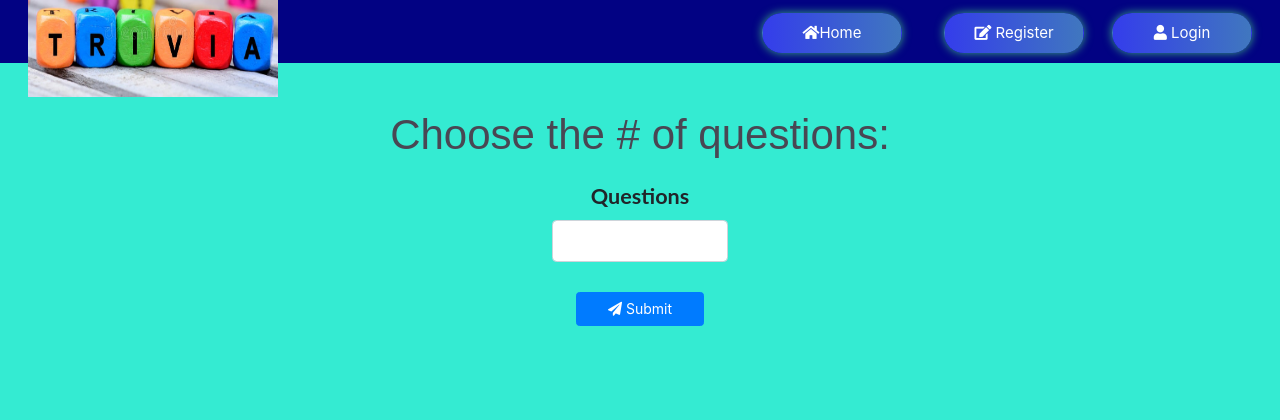
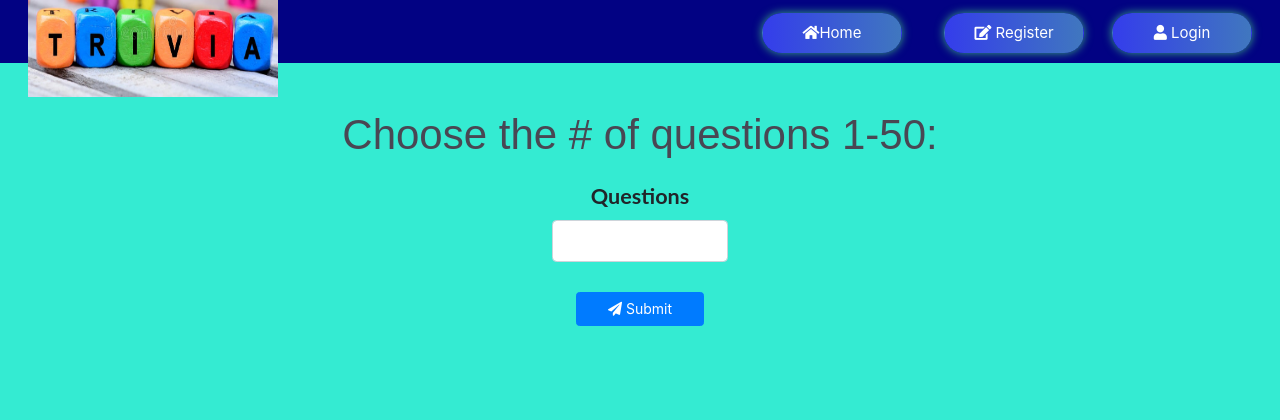
Before and after one commit to tatendachiduwa19/trivia, a Flask app: page /done in a window 1280 px wide. Shown: the top 420 px of the page. Run offline with Flask 2, Linux system fonts and the light colour scheme; some libraries are stand-ins or nearby versions.

Commit message:
Question page now shows question # and amount correct. User can now choose up to 50

```diff
--- a/forms.py
+++ b/forms.py
@@ -21,5 +21,5 @@
     submit = SubmitField('Login')
 
 class Questions(FlaskForm):
-    question = IntegerField('Questions', validators=[NumberRange(min=1, max=20, message='')])
+    question = IntegerField('Questions', validators=[NumberRange(min=1, max=50, message='')])
     submit = SubmitField('Submit')
--- a/main.py
+++ b/main.py
@@ -108,7 +108,7 @@
           options = q['incorrectAnswers'] + [q['correctAnswer']]
           random.shuffle(options)
 
-          return render_template('question.html', question = q, options = options)
+          return render_template('question.html', question = q, options = options, n = current_question +1, c = correct, t = len(data))
      else:
           #return '<h1> Correct Answers: ' + str(correct) + '</h1>'
           return render_template('result.html', score=str((correct/len(data)*100)))
--- a/templates/question.html
+++ b/templates/question.html
@@ -2,10 +2,12 @@
 {% block content %}
     <form action ='/answered' method= 'POST'>
     <div class="question">
+      Question: {{ n }}      <br>
+      Correct: {{c}} /{{t}} <br> <br>
       {{ question['question'] }}<br><br>
       {% for i in options %}
         <div class="options">
-        <input type= "radio" value = '{{ i }}' name = "{{question['id']}}" />{{ i }}
+        <input type= "radio" value = '{{ i }}' name = "{{question['id']}}" required />{{ i }}
         </div>
       {% endfor %}
     </div>
--- a/templates/questions.html
+++ b/templates/questions.html
@@ -1,6 +1,6 @@
 {% extends "layout.html" %}
 {% block content %}
-<h2>Choose the # of questions:</h2>
+<h2>Choose the # of questions 1-50:</h2>
     <div class="content-section">
         <form method="POST" action="">
             {{ form.hidden_tag() }}
--- a/templates/register.html
+++ b/templates/register.html
@@ -75,7 +75,7 @@
   </form>
    {% with messages = get_flashed_messages()%}
     {% if messages%}
-      <p style="text-align:center;"">{{ messages[-1] }} </p>
+      <p style="text-align:center;">{{ messages[-1] }} </p>
     {% endif %}
   {% endwith %}
 {% endblock %}
```
